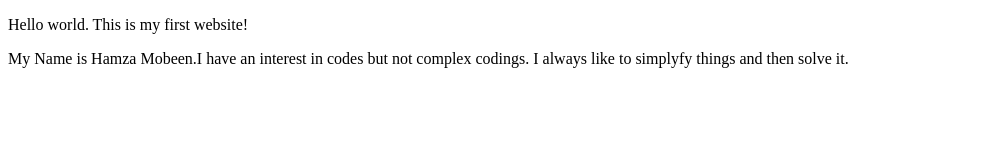
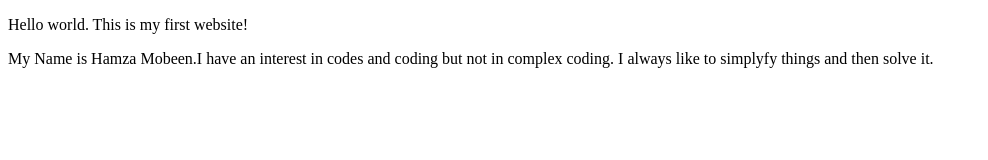
Before and after one commit to HamzaMob/ITM-361, a plain HTML site: page index.html in a window 1280 px wide. Shown: the whole page, without its empty margins (0-988 px from the left). Drawn offline with Linux system fonts and the light colour scheme.

Commit message:
Update index.html

```diff
--- a/index.html
+++ b/index.html
@@ -6,6 +6,6 @@
 </head>
 <body>
   <p> Hello world. This is my first website!</p>
-  <p>My Name is Hamza Mobeen.I have an interest in codes but not complex codings. I always like to simplyfy things and then solve it.</p>
+  <p>My Name is Hamza Mobeen.I have an interest in codes and coding but not in complex coding. I always like to simplyfy things and then solve it.</p>
 </body>
 </html>
```
